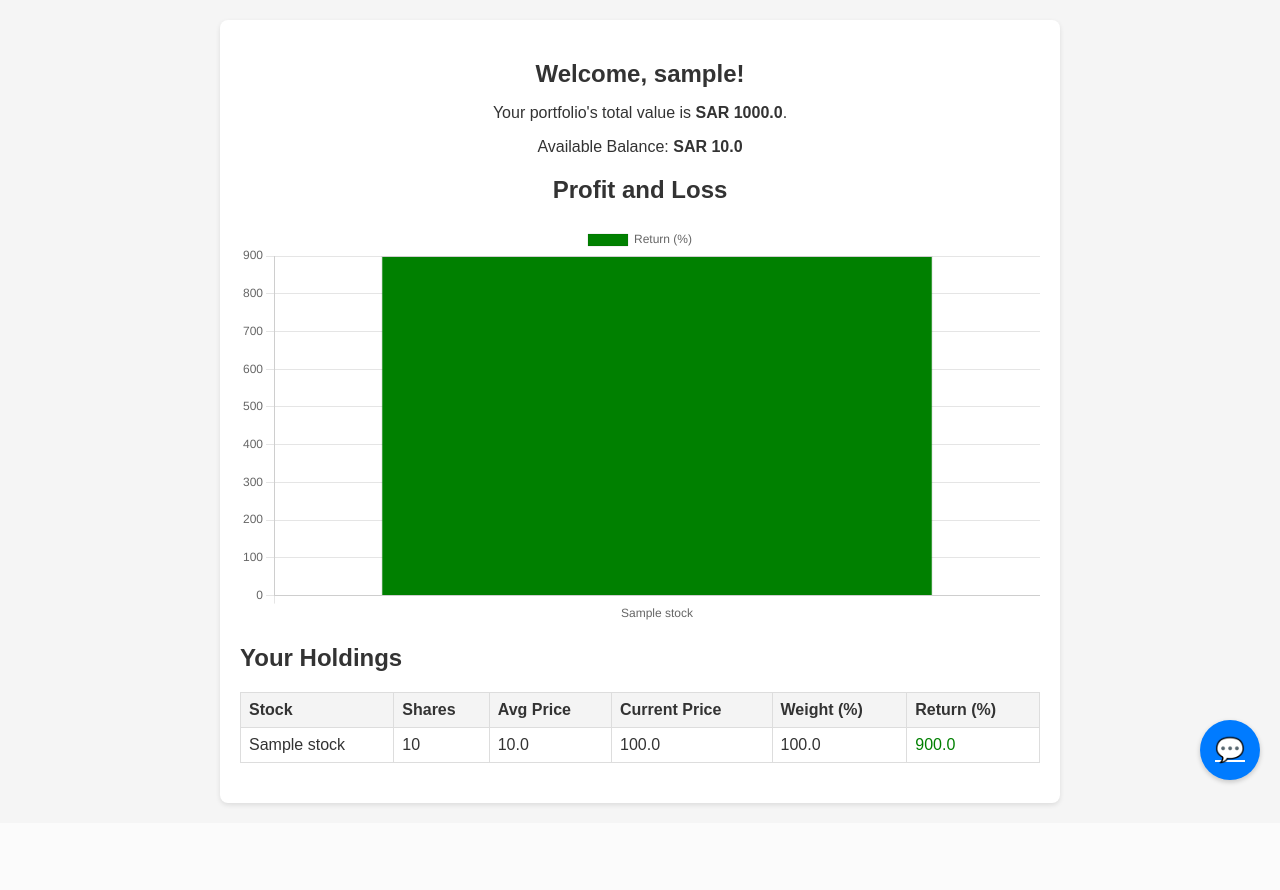
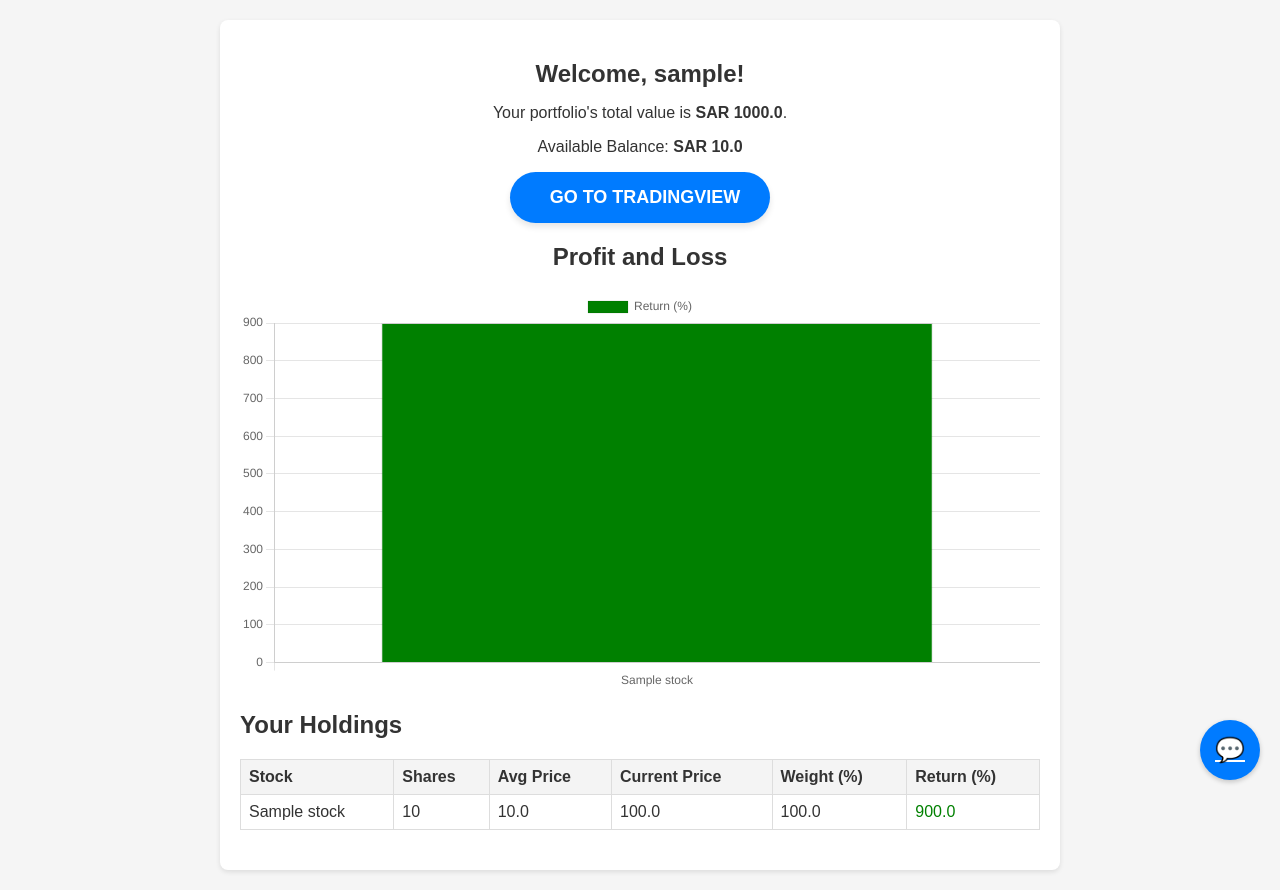
Before and after one commit to fahadyousuf2003/KSA_Stock_Project, a Flask app: page /portfolio in a window 1280 px wide. Before the commit the page ends 807 px from the top, so only its background shows below. Run offline with Flask 3, Linux system fonts and the light colour scheme; the visitor is signed in with stand-in values (Sample User, id 1); tables that the repository leaves empty hold one stand-in row (values such as "Sample post"); some libraries are stand-ins or nearby versions.

Commit message:
Trading View Added

```diff
--- a/app.py
+++ b/app.py
@@ -12,6 +12,7 @@ import pathlib
 import textwrap
 from langchain_google_genai import ChatGoogleGenerativeAI
 import google.generativeai as genai
+from datetime import date
 
 from IPython.display import display
 from IPython.display import Markdown
@@ -213,6 +214,10 @@ def chatbot():
     except Exception as e:
         print(f"Server Error: {str(e)}")  # For debugging
         return jsonify({"response": "Internal server error"}), 500
+
+@app.route('/tradingview')
+def tradingview():
+    return render_template('tradingview.html')
 
 @app.route('/buy_stock', methods=['GET', 'POST'])
 def buy_stock():
--- a/requirements.txt
+++ b/requirements.txt
@@ -5,3 +5,5 @@ streamlit
 langchain-google-genai
 google-generativeai
 pydantic
+spacy
+https://github.com/explosion/spacy-models/releases/download/en_core_web_sm-3.6.0/en_core_web_sm-3.6.0.tar.gz
--- a/templates/login.html
+++ b/templates/login.html
@@ -146,10 +146,10 @@
         <div class="divider">or</div>
         <div class="alt-login">
             <button>
-                <img src="icons/google-icon.png" alt="Google Logo"> Continue with Google
+                <img src="{{ url_for('static', filename='icons/google-icon.png') }}" alt="Google Logo"> Continue with Google
             </button>
             <button>
-                <img src="icons/apple-icon.png" alt="Apple Logo"> Continue with Apple
+                <img src="{{ url_for('static', filename='icons/apple-icon.png') }}" alt="Apple Logo"> Continue with Apple
             </button>
         </div>
 
--- a/templates/portfolio.html
+++ b/templates/portfolio.html
@@ -77,6 +77,37 @@
         .chatbot-icon:hover {
             background-color: #0056b3;
         }
+
+        .custom-btn {
+            background-color: #007bff;
+            color: white;
+            font-size: 18px;
+            padding: 15px 30px;
+            border-radius: 50px;
+            text-transform: uppercase;
+            font-weight: bold;
+            display: inline-flex;
+            align-items: center;
+            justify-content: center;
+            transition: all 0.3s ease;
+            box-shadow: 0 4px 6px rgba(0, 0, 0, 0.1);
+            text-decoration: none; /* Remove underline */
+        }
+
+        .custom-btn i {
+            margin-right: 10px;
+        }
+
+        .custom-btn:hover {
+            background-color: #0056b3;
+            color: #fff;
+            box-shadow: 0 6px 12px rgba(0, 0, 0, 0.15);
+        }
+
+        .custom-btn:focus {
+            outline: none;
+            box-shadow: 0 0 0 2px rgba(0, 123, 255, 0.5);
+        }
     </style>
 </head>
 
@@ -87,6 +118,13 @@
             <h1>Welcome, {{ user_name }}!</h1>
             <p>Your portfolio's total value is <strong>SAR {{ total_value }}</strong>.</p>
             <p>Available Balance: <strong>SAR {{ available_balance }}</strong></p>
+
+            <!-- Trading View Button -->
+            <div class="text-center mt-4">
+                <a href="{{ url_for('tradingview') }}" class="btn custom-btn" role="button">
+                    <i class="fas fa-chart-line"></i> Go to TradingView
+                </a>
+            </div>
         </div>
 
         <!-- Profit and Loss Chart -->
```
Also changed, not shown: templates/tradingview.html (+49 -0 lines), buy_stock.html (deleted), static/icons/apple-icon.png (renamed from icons/apple-icon.png), static/icons/google-icon.png (renamed from icons/google-icon.png).
